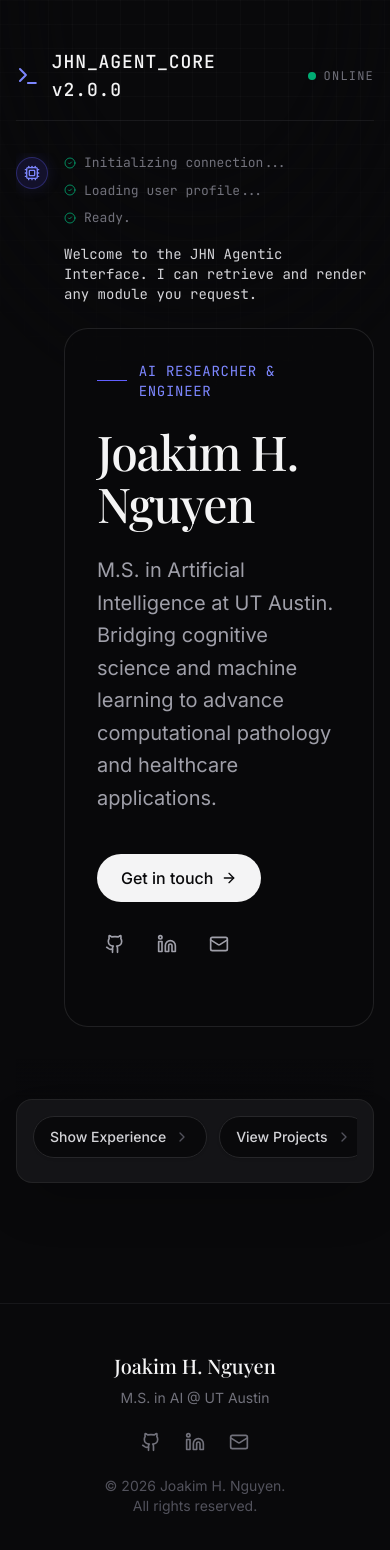
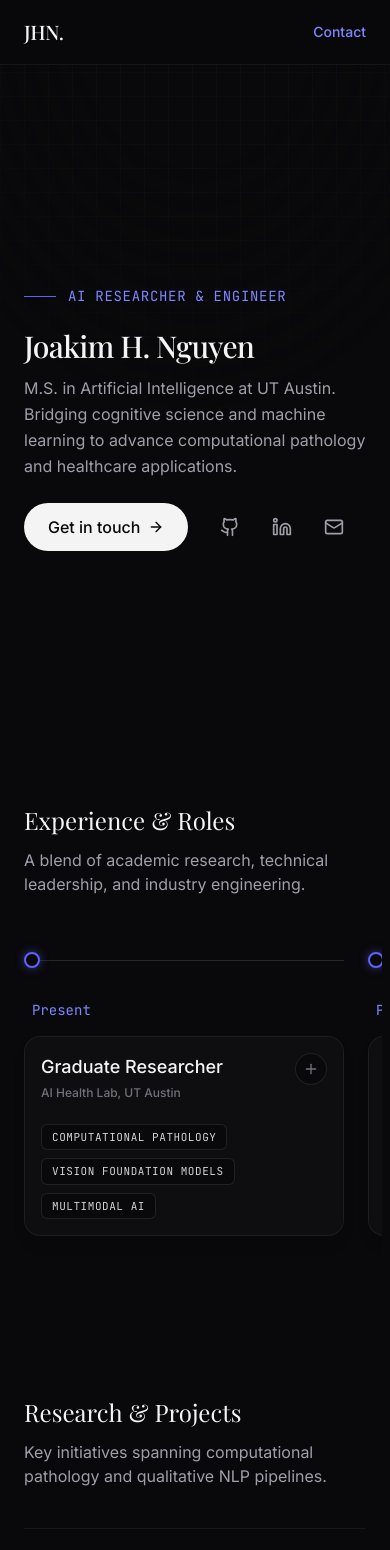
Before and after one commit to joakimawesome/joakimawesome.github.io, a Next.js app: page / in a window 390 px wide. Shown: the top 1550 px of the page. Built offline with nearby package versions, Linux system fonts and the light colour scheme; a web font is replaced by a local one.

Commit message:
Restore normal resume layout from def5205

```diff
--- a/app/page.tsx
+++ b/app/page.tsx
@@ -1,16 +1,27 @@
-import Chat from '@/components/chat';
+import Nav from '@/components/nav';
+import Hero from '@/components/hero';
+import Experience from '@/components/experience';
+import Projects from '@/components/projects';
+import Publications from '@/components/publications';
+import Skills from '@/components/skills';
 import Footer from '@/components/footer';
 
 export default function Home() {
   return (
-    <div className="min-h-screen bg-zinc-950 text-zinc-300 font-sans selection:bg-indigo-500/30 relative flex flex-col">
+    <div className="min-h-screen bg-zinc-950 text-zinc-300 font-sans selection:bg-indigo-500/30 relative">
       {/* Subtle technical background grid */}
-      <div className="fixed inset-0 bg-[linear-gradient(to_right,#8080800a_1px,transparent_1px),linear-gradient(to_bottom,#8080800a_1px,transparent_1px)] bg-[size:24px_24px] pointer-events-none z-0"></div>
-      <div className="fixed inset-0 bg-zinc-950 [mask-image:radial-gradient(ellipse_80%_50%_at_50%_0%,transparent_40%,#09090b_100%)] pointer-events-none z-0"></div>
+      <div className="fixed inset-0 bg-[linear-gradient(to_right,#8080800a_1px,transparent_1px),linear-gradient(to_bottom,#8080800a_1px,transparent_1px)] bg-[size:24px_24px] pointer-events-none"></div>
+      <div className="fixed inset-0 bg-zinc-950 [mask-image:radial-gradient(ellipse_80%_50%_at_50%_0%,transparent_40%,#09090b_100%)] pointer-events-none"></div>
 
-      <div className="relative z-10 flex-1 flex flex-col">
-        <main className="flex-1 w-full flex flex-col">
-          <Chat />
+      <div className="relative z-10">
+        <Nav />
+
+        <main className="max-w-7xl mx-auto px-6 md:px-12">
+          <Hero />
+          <Experience />
+          <Projects />
+          <Publications />
+          <Skills />
         </main>
 
         <Footer />
--- a/components/experience.tsx
+++ b/components/experience.tsx
@@ -109,10 +109,10 @@ export default function Experience() {
   }, []);
 
   return (
-    <section ref={sectionRef} id="experience" className="py-24 border-t border-zinc-800/50 relative">
-      <div className="mb-16">
-        <h2 className="font-serif text-3xl sm:text-4xl text-zinc-100 mb-4">Experience & Roles</h2>
-        <p className="text-zinc-400 max-w-2xl">A blend of academic research, technical leadership, and industry engineering.</p>
+    <section ref={sectionRef} id="experience" className="py-16 md:py-24 relative">
+      <div className="mb-10 md:mb-16">
+        <h2 className="font-serif text-2xl sm:text-3xl text-zinc-100 mb-3">Experience & Roles</h2>
+        <p className="text-base text-zinc-400 max-w-2xl">A blend of academic research, technical leadership, and industry engineering.</p>
       </div>
 
       <div className="relative group/slider cursor-ew-resize">
@@ -128,7 +128,7 @@ export default function Experience() {
               whileInView={{ opacity: 1, x: 0 }}
               viewport={{ once: true, margin: "-50px" }}
               transition={{ duration: 0.5, delay: idx * 0.1 }}
-              className="min-w-[320px] md:min-w-[400px] max-w-[400px] flex-shrink-0 relative flex flex-col cursor-default"
+              className="min-w-[260px] md:min-w-[320px] max-w-[320px] flex-shrink-0 relative flex flex-col cursor-default"
             >
               {/* Timeline Line & Dot */}
               <div className="flex items-center mb-8 relative">
@@ -141,13 +141,13 @@ export default function Experience() {
                 {exp.date}
               </div>
 
-              <div className="group bg-zinc-900/40 border border-zinc-800/60 p-6 rounded-3xl h-[280px] flex flex-col hover:bg-zinc-900/80 hover:border-indigo-500/30 transition-all duration-500 relative overflow-hidden shadow-lg hover:shadow-indigo-500/5">
+              <div className="group bg-zinc-900/40 border border-zinc-800/60 p-4 rounded-2xl h-[200px] flex flex-col hover:bg-zinc-900/80 hover:border-indigo-500/30 transition-all duration-500 relative overflow-hidden shadow-lg hover:shadow-indigo-500/5">
 
                 {/* Header (Always visible) */}
                 <div className="relative z-10 flex justify-between items-start">
                   <div>
-                    <h3 className="text-xl font-medium text-zinc-100 mb-1">{exp.title}</h3>
-                    <p className="text-zinc-500 font-medium">{exp.company}</p>
+                    <h3 className="text-lg font-medium text-zinc-100 mb-1">{exp.title}</h3>
+                    <p className="text-xs text-zinc-500 font-medium">{exp.company}</p>
                   </div>
                   <div className="w-8 h-8 rounded-full bg-zinc-950/80 border border-zinc-800/80 flex items-center justify-center text-zinc-500 group-hover:bg-indigo-500/20 group-hover:text-indigo-400 group-hover:border-indigo-500/30 transition-all duration-500 shrink-0 ml-4">
                     <Plus className="w-4 h-4 transform group-hover:rotate-45 transition-transform duration-500" />
@@ -164,7 +164,7 @@ export default function Experience() {
                 </div>
 
                 {/* Description (Hidden by default, slides up and fades in on hover) */}
-                <div className="absolute inset-x-6 bottom-6 top-24 pt-2 translate-y-8 opacity-0 group-hover:translate-y-0 group-hover:opacity-100 transition-all duration-500 delay-75 overflow-y-auto [&::-webkit-scrollbar]:hidden [-ms-overflow-style:none] [scrollbar-width:none]">
+                <div className="absolute inset-x-4 bottom-4 top-16 pt-2 translate-y-8 opacity-0 group-hover:translate-y-0 group-hover:opacity-100 transition-all duration-500 delay-75 overflow-y-auto [&::-webkit-scrollbar]:hidden [-ms-overflow-style:none] [scrollbar-width:none]">
                   <p className="text-zinc-300 leading-relaxed text-sm">
                     {exp.description}
                   </p>
--- a/components/hero.tsx
+++ b/components/hero.tsx
@@ -16,11 +16,11 @@ export default function Hero() {
           <span className="font-mono text-sm tracking-wider text-indigo-400 uppercase">AI Researcher & Engineer</span>
         </div>
 
-        <h1 className="font-serif text-5xl sm:text-7xl font-medium tracking-tight text-zinc-100 mb-6 leading-[1.1]">
+        <h1 className="font-serif text-3xl sm:text-5xl font-medium tracking-tight text-zinc-100 mb-3 leading-[1.1]">
           Joakim H. Nguyen
         </h1>
 
-        <p className="text-xl text-zinc-400 max-w-2xl mb-10 leading-relaxed">
+        <p className="text-base text-zinc-400 max-w-xl mb-6 leading-relaxed">
           M.S. in Artificial Intelligence at UT Austin. Bridging cognitive science and machine learning to advance computational pathology and healthcare applications.
         </p>
 
--- a/components/projects.tsx
+++ b/components/projects.tsx
@@ -47,13 +47,13 @@ export default function Projects() {
   const [activeProject, setActiveProject] = useState(0);
 
   return (
-    <section id="projects" className="py-24 border-t border-zinc-800/50">
-      <div className="mb-16">
-        <h2 className="font-serif text-3xl sm:text-4xl text-zinc-100 mb-4">Research & Projects</h2>
-        <p className="text-zinc-400 max-w-2xl">Key initiatives spanning computational pathology and qualitative NLP pipelines.</p>
+    <section id="projects" className="py-16 md:py-24">
+      <div className="mb-10 md:mb-16">
+        <h2 className="font-serif text-2xl sm:text-3xl text-zinc-100 mb-3">Research & Projects</h2>
+        <p className="text-base text-zinc-400 max-w-2xl">Key initiatives spanning computational pathology and qualitative NLP pipelines.</p>
       </div>
 
-      <div className="flex flex-col lg:flex-row gap-12 lg:gap-24 relative items-start">
+      <div className="flex flex-col lg:flex-row gap-12 lg:gap-20 relative items-start">
 
         {/* Left: Sticky Details Pane */}
         <div className="w-full lg:w-5/12 lg:sticky lg:top-32 order-2 lg:order-1">
@@ -66,7 +66,7 @@ export default function Projects() {
               transition={{ duration: 0.4, ease: "easeOut" }}
               className="flex flex-col"
             >
-              <div className="relative w-full aspect-[4/3] rounded-3xl overflow-hidden bg-zinc-900 mb-8 border border-zinc-800/50 shadow-2xl">
+              <div className="relative w-full aspect-[21/9] rounded-2xl overflow-hidden bg-zinc-900 mb-4 border border-zinc-800/50 shadow-md">
                 <Image
                   src={`https://picsum.photos/seed/${projects[activeProject].seed}/800/600`}
                   alt={projects[activeProject].title}
@@ -86,23 +86,31 @@ export default function Projects() {
                 </a>
               </div>
 
-              <h3 className="text-2xl font-medium text-zinc-100 mb-4 leading-tight">
+              <h3 className="text-lg sm:text-xl font-medium text-zinc-100 mb-2 leading-tight">
                 {projects[activeProject].title}
               </h3>
 
-              <p className="text-zinc-400 leading-relaxed mb-8 text-lg">
+              <p className="text-zinc-400 leading-relaxed mb-4 text-sm">
                 {projects[activeProject].description}
               </p>
 
-              <div className="flex flex-wrap gap-2">
-                {projects[activeProject].tags.map((tag, tagIdx) => (
+              <div className="relative overflow-hidden w-full group/marquee pointer-events-none rounded-md mask-image-linear-to-r">
+                <div className="absolute inset-y-0 left-0 w-8 bg-gradient-to-r from-zinc-950 to-transparent z-10"></div>
+                <div className="absolute inset-y-0 right-0 w-8 bg-gradient-to-l from-zinc-950 to-transparent z-10"></div>
+                <motion.div
+                  className="flex gap-2 w-max"
+                  animate={{ x: ["0%", "calc(-50% - 0.25rem)"] }}
+                  transition={{ ease: "linear", duration: 15, repeat: Infinity }}
+                >
+                  {[...projects[activeProject].tags, ...projects[activeProject].tags].map((tag, tagIdx) => (
                     <span
                       key={tagIdx}
-                    className="px-3 py-1.5 text-[11px] uppercase tracking-wider font-mono rounded-md bg-zinc-900/50 border border-zinc-800 text-zinc-300"
+                      className="px-3 py-1.5 text-[11px] uppercase tracking-wider font-mono rounded-md bg-zinc-900/50 border border-zinc-800 text-zinc-300 whitespace-nowrap"
                     >
                       {tag}
                     </span>
                   ))}
+                </motion.div>
               </div>
             </motion.div>
           </AnimatePresence>
@@ -116,7 +124,7 @@ export default function Projects() {
                 key={idx}
                 onMouseEnter={() => setActiveProject(idx)}
                 onClick={() => setActiveProject(idx)}
-                className={`group py-8 border-b border-zinc-800/50 cursor-pointer transition-all duration-500 ${
+                className={`group py-4 border-b border-zinc-800/50 cursor-pointer transition-all duration-500 ${
                   activeProject === idx ? 'opacity-100' : 'opacity-40 hover:opacity-70'
                 }`}
               >
@@ -125,8 +133,8 @@ export default function Projects() {
                     0{idx + 1}
                   </span>
                   <h3
-                    className={`text-2xl sm:text-3xl lg:text-4xl font-serif transition-all duration-500 flex-grow ${
-                      activeProject === idx ? 'text-indigo-400 translate-x-2 sm:translate-x-6' : 'text-zinc-100'
+                    className={`text-lg sm:text-xl lg:text-2xl font-serif transition-all duration-500 flex-grow ${
+                      activeProject === idx ? 'text-indigo-400 translate-x-2 sm:translate-x-4' : 'text-zinc-100'
                     }`}
                   >
                     {project.title}
```
Also changed, not shown: components/publications.tsx (+7 -7 lines), components/skills.tsx (+9 -9 lines), 1 other file (tests, documents, lock files or other folders). Lines whose indentation alone changed are shown as unchanged.
